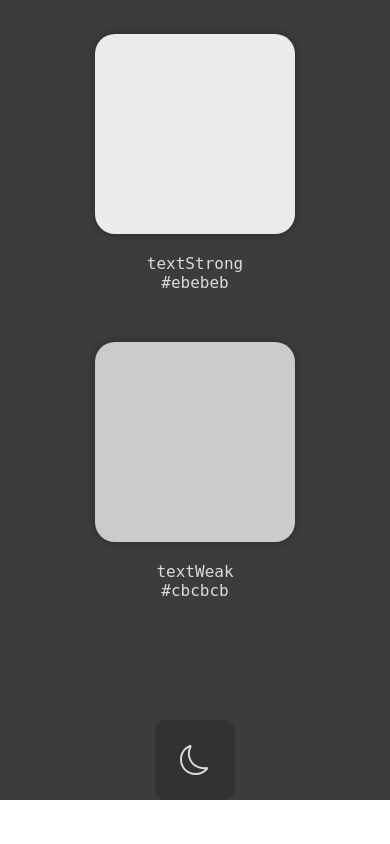
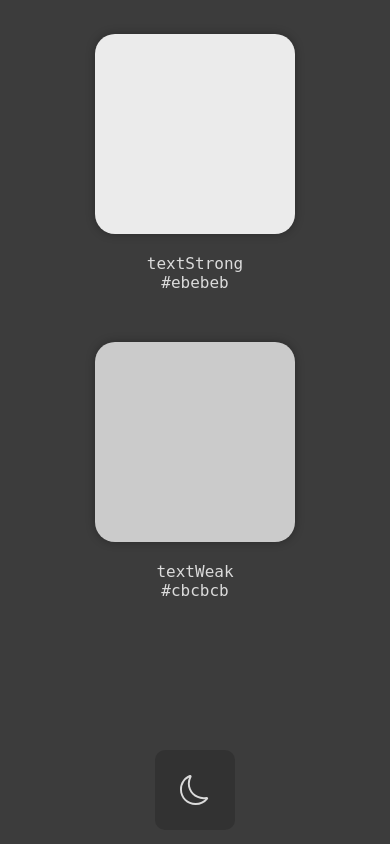
Before and after one commit to bogosorter/colors, a React (Vite) app: page / in a window 390 px wide. Shown: the part 1628-2472 px from the top of the page. Before the commit the page ends 2428 px from the top, so only its background shows below. Built offline with nearby package versions, Linux system fonts and the light colour scheme.

Commit message:
improved look on small screens

```diff
--- a/src/components/ThemeToggle.css
+++ b/src/components/ThemeToggle.css
@@ -8,6 +8,7 @@
     justify-content: center;
     cursor: pointer;
     transition: all 0.5s ease;
+    margin: 30px;
 }
 
 .theme-toggle:hover {
```
